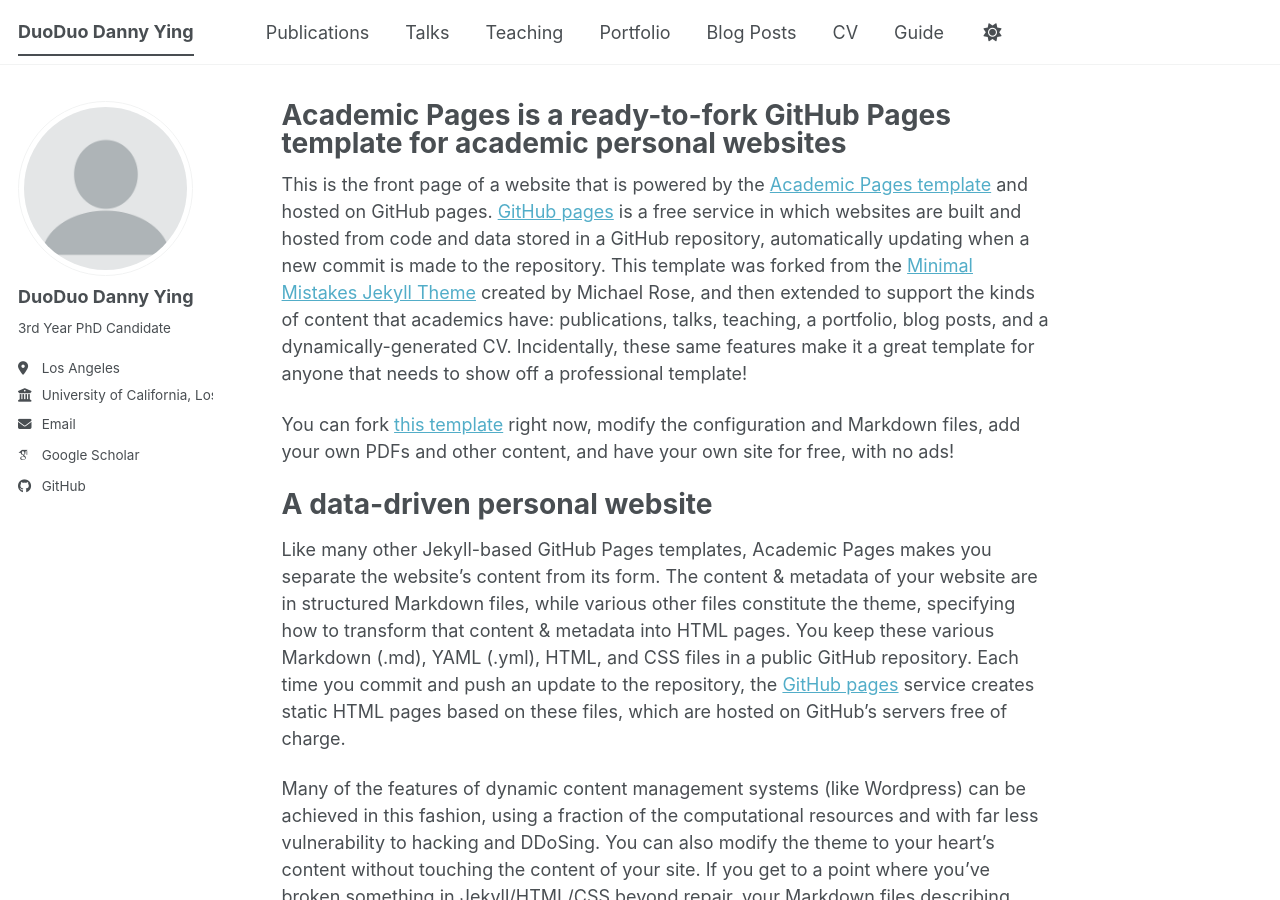
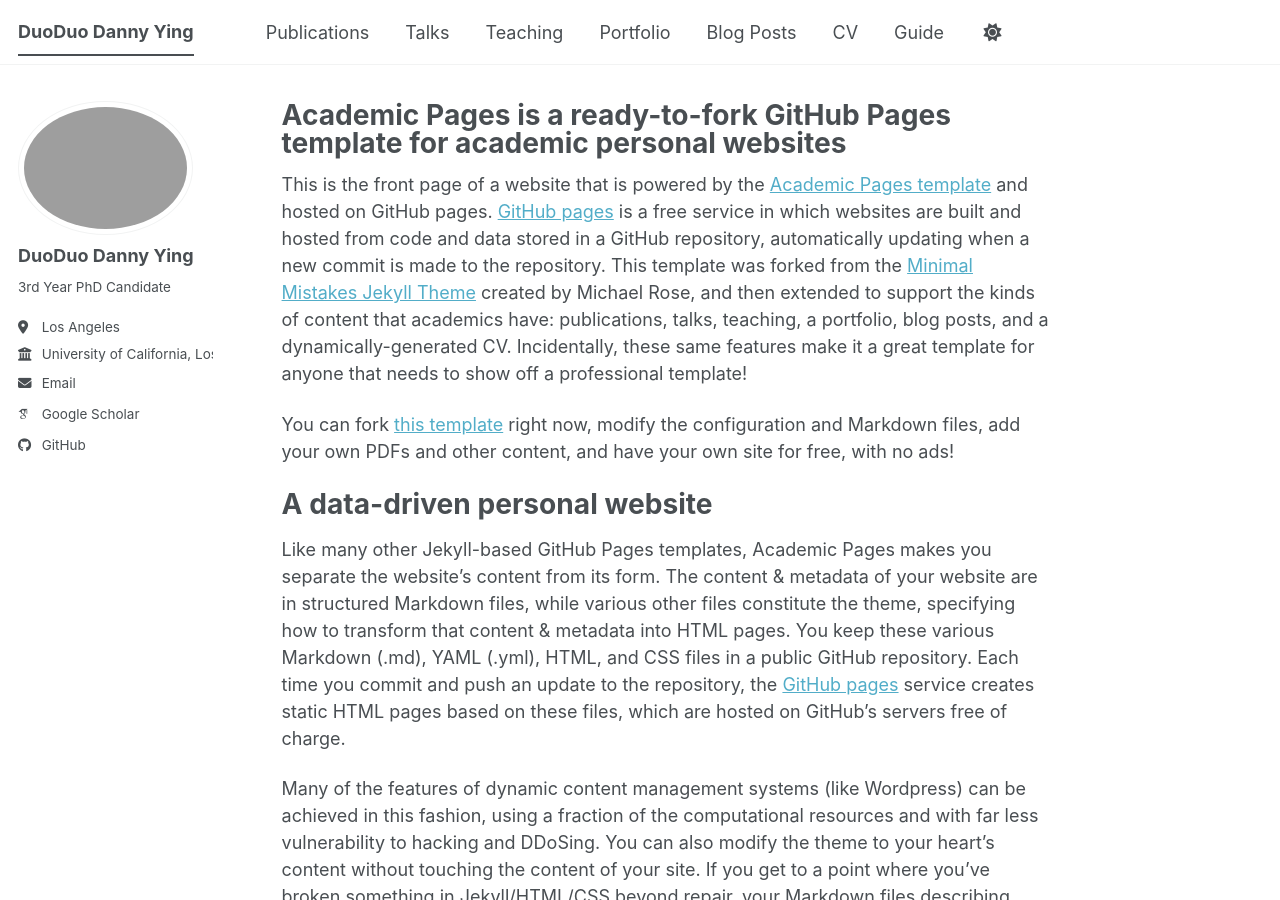
Before and after one commit to dannyduoying/dannyduoying.github.io, a Jekyll site: the page built from _pages/about.md, in a window 1280 px wide and 900 px high. Built offline with Jekyll 4.4.1, drawn with Linux system fonts in a browser that asks for light colours; some web fonts are replaced; a script bundle is joined from its source files by our own code; library files that are not in the unit come from our copies.

Commit message:
Update author avatar image path in config

```diff
--- a/_config.yml
+++ b/_config.yml
@@ -23,7 +23,7 @@
 #               Additional customization can be done by editing /_includes/author-profile.html
 author:
   # Biographic information
-  avatar           : "profile.png"
+  avatar           : "/images/profile.jpg"
   name             : "DuoDuo Danny Ying"
   pronouns         : # example: "she/her"
   bio              : "3rd Year PhD Candidate"
```
